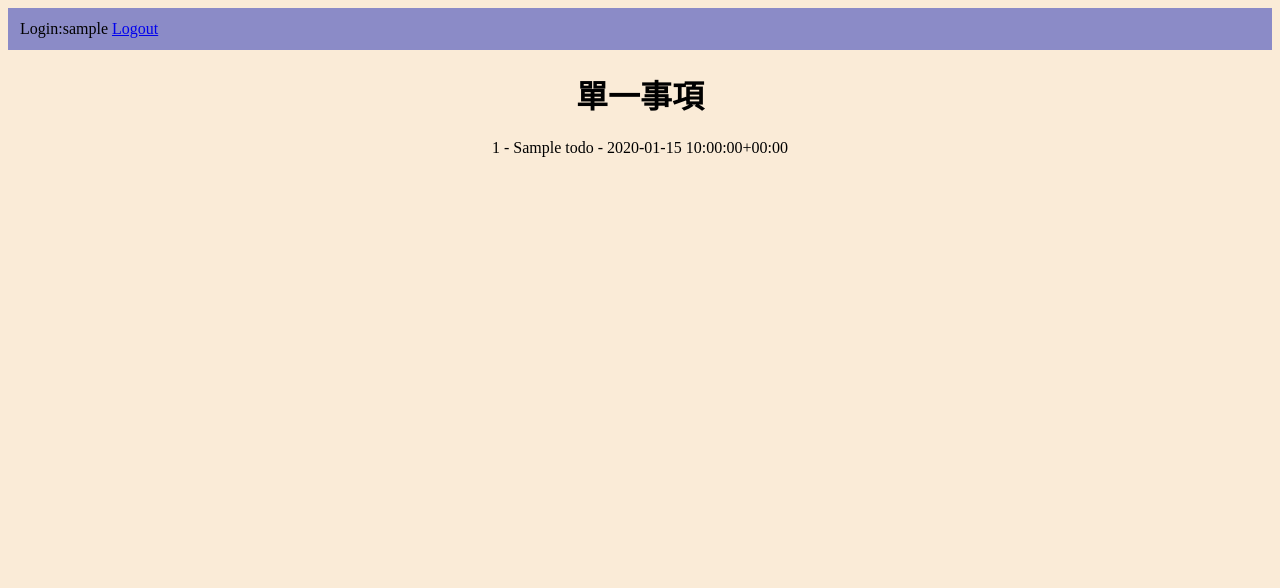
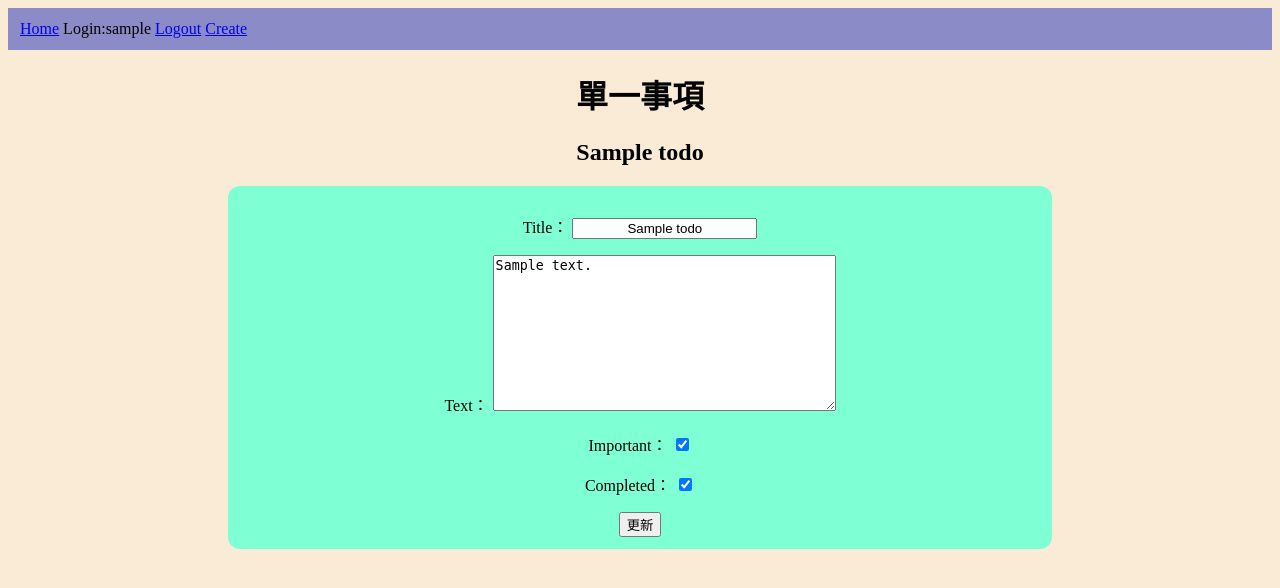
Before and after one commit to tonyc1gg1/todolist, a Django app: page /view/1/ in a window 1280 px wide. Shown: the top 588 px of the page. Run offline with Django 5.2, Linux system fonts and the light colour scheme; a user stored in the database is signed in; tables that the repository leaves empty hold one stand-in row (values such as "Sample post").

Commit message:
完成代辦事項更新跟刪除

```diff
--- a/templates/base.html
+++ b/templates/base.html
@@ -39,9 +39,11 @@
 </head>
 <body>
     <div id="nav-bar">
+        <a href="{% url 'todolist' %}">Home</a>
         {% if user.is_authenticated %}
         Login:{{user.username}}
         <a href="{% url 'logout' %}">Logout</a>
+        <a href="{% url 'createtodo' %}">Create</a>
         {% else %}
         <a href="{% url 'login' %}">Login</a>
         <a href="{% url 'register' %}">Register</a>
--- /dev/null
+++ b/todo/forms.py
@@ -0,0 +1,9 @@
+from django.forms import ModelForm
+from .models import Todo
+
+
+class TodoForm(ModelForm):
+    class Meta:
+        model = Todo
+        # fields = "__all__"
+        fields = ["title", "text", "important", "completed"]
--- a/todo/models.py
+++ b/todo/models.py
@@ -9,7 +9,8 @@ class Todo(models.Model):
     created = models.DateTimeField(auto_now_add=True)
     date_completed = models.DateTimeField(null=True, blank=True)  # null=True 為空物件
     important = models.BooleanField(default=False)
-    user = models.ForeignKey(User, on_delete=models.CASCADE, null=True)
+    user = models.ForeignKey(User, on_delete=models.CASCADE)
+    completed = models.BooleanField(default=False)
 
     def __str__(self):
         return f"{self.id} - {self.title} - {self.created}"
--- a/todo/templates/todo/viewtodo.html
+++ b/todo/templates/todo/viewtodo.html
@@ -7,6 +7,13 @@
     {% if not todo %}
     <h3 style="color: red;">編號錯誤，請重新輸入</h3>
     {% else %}
-    {{todo}}
+    <h2>{{todo.title}}</h2>
     {% endif %}
+    <form action="" method="POST">
+        {% csrf_token %}
+        {{form.as_p}}
+        <button type="submit">更新</button>
+    </form>
+
+    {{message}}
 {% endblock %}
--- a/todo/urls.py
+++ b/todo/urls.py
@@ -16,10 +16,12 @@ Including another URLconf
 """
 
 from django.urls import path
-from .views import todolist, viewtodo
+from .views import todolist, viewtodo, createtodo, deletetodo
 
 
 urlpatterns = [
     path("", todolist, name="todolist"),
     path("view/<int:id>/", viewtodo, name="viewtodo"),
+    path("create/", createtodo, name="createtodo"),
+    path("delete/<int:id>/", deletetodo, name="deletetodo"),
 ]
--- a/todo/views.py
+++ b/todo/views.py
@@ -1,5 +1,7 @@
-from django.shortcuts import render
+from django.shortcuts import render, redirect
 from .models import Todo
+from .forms import TodoForm
+from datetime import datetime
 
 
 # Create your views here.
@@ -7,19 +9,58 @@ def todolist(request):
     user = request.user
     todos = None
     if user.is_authenticated:
-        todos = Todo.objects.filter(user=request.user)
+        todos = Todo.objects.filter(user=request.user).order_by("-created")
         # get 唯一 filter 篩選
         # todos = Todo.objects.filter(id=1)
+
     print(todos)
     result = {"todos": todos, "user": user}
     return render(request, "todo/todolist.html", result)
 
 
+def deletetodo(request, id):
+    todo = Todo.objects.get(id=id)
+    todo.delete()
+
+    return redirect("todolist")
+
+
 def viewtodo(request, id):
     todo = None
+    form = None
+    message = ""
     try:
         todo = Todo.objects.get(id=id)
+
+        if request.method == "GET":
+            form = TodoForm(instance=todo)
+        else:
+            form = TodoForm(request.POST, instance=todo)
+            todo = form.save(commit=False)
+            if todo.completed:
+                todo.date_completed = datetime.now().strftime("%Y-%m-%d %H:%M:%S")
+            else:
+                todo.date_completed = None
+
+            form.save()
+            message = "修改成功!"
     except Exception as e:
         print(e)
 
-    return render(request, "todo/viewtodo.html", {"todo": todo})
+    return render(
+        request, "todo/viewtodo.html", {"todo": todo, "form": form, "message": message}
+    )
+
+
+def createtodo(request):
+    if request.method == "POST":
+        form = TodoForm(request.POST)
+        todo = form.save(commit=False)
+        todo.user = request.user
+        todo.save()
+
+        return redirect("todolist")
+    else:
+        form = TodoForm()
+
+    return render(request, "todo/createtodo.html", {"form": form})
```
Also changed, not shown: todo/templates/todo/createtodo.html (added, +12 -0 lines), todo/templates/todo/todolist.html (+13 -5 lines), todo/migrations/0003_alter_todo_user.py (added), todo/migrations/0004_todo_completed.py (added).
